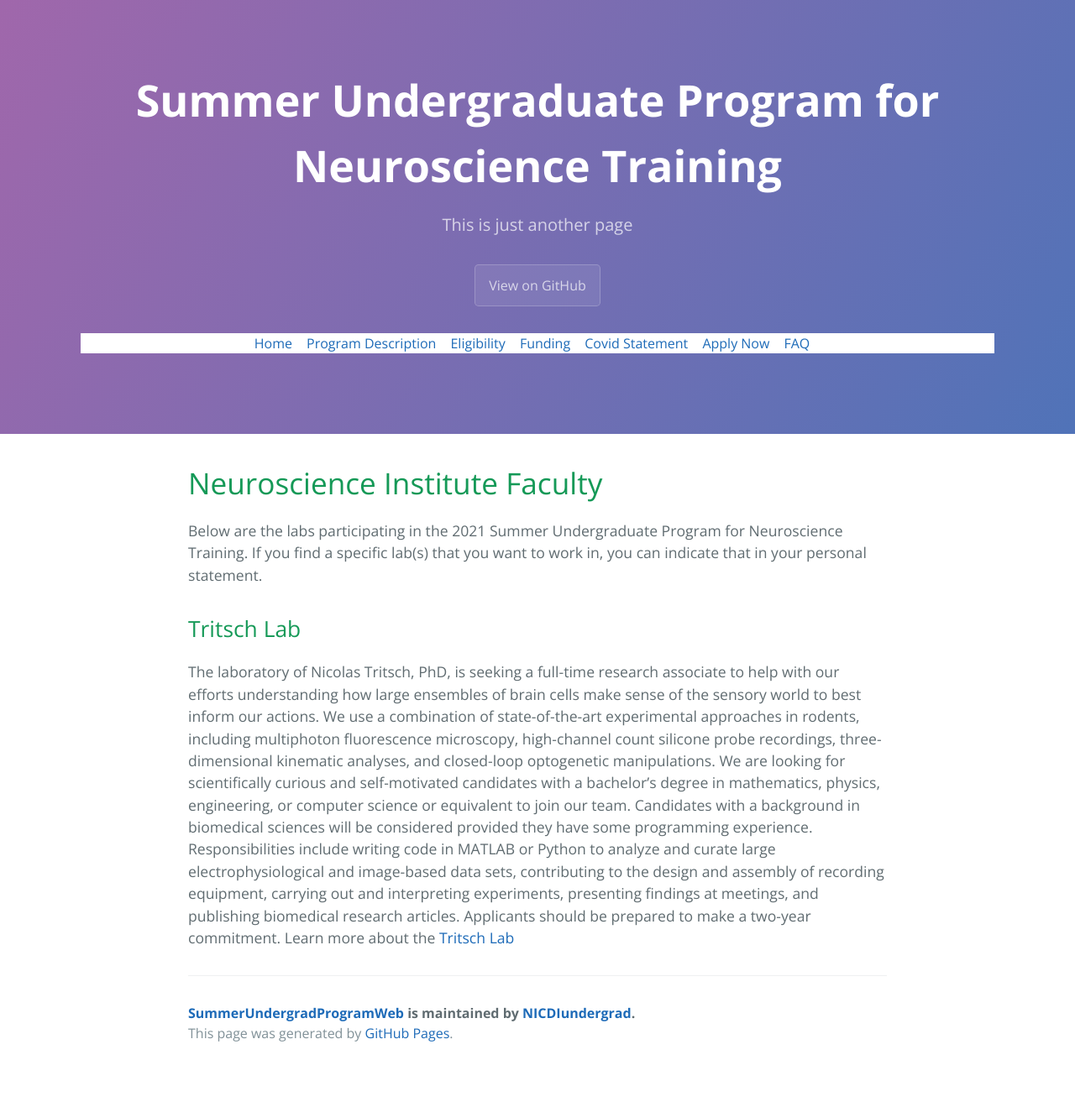
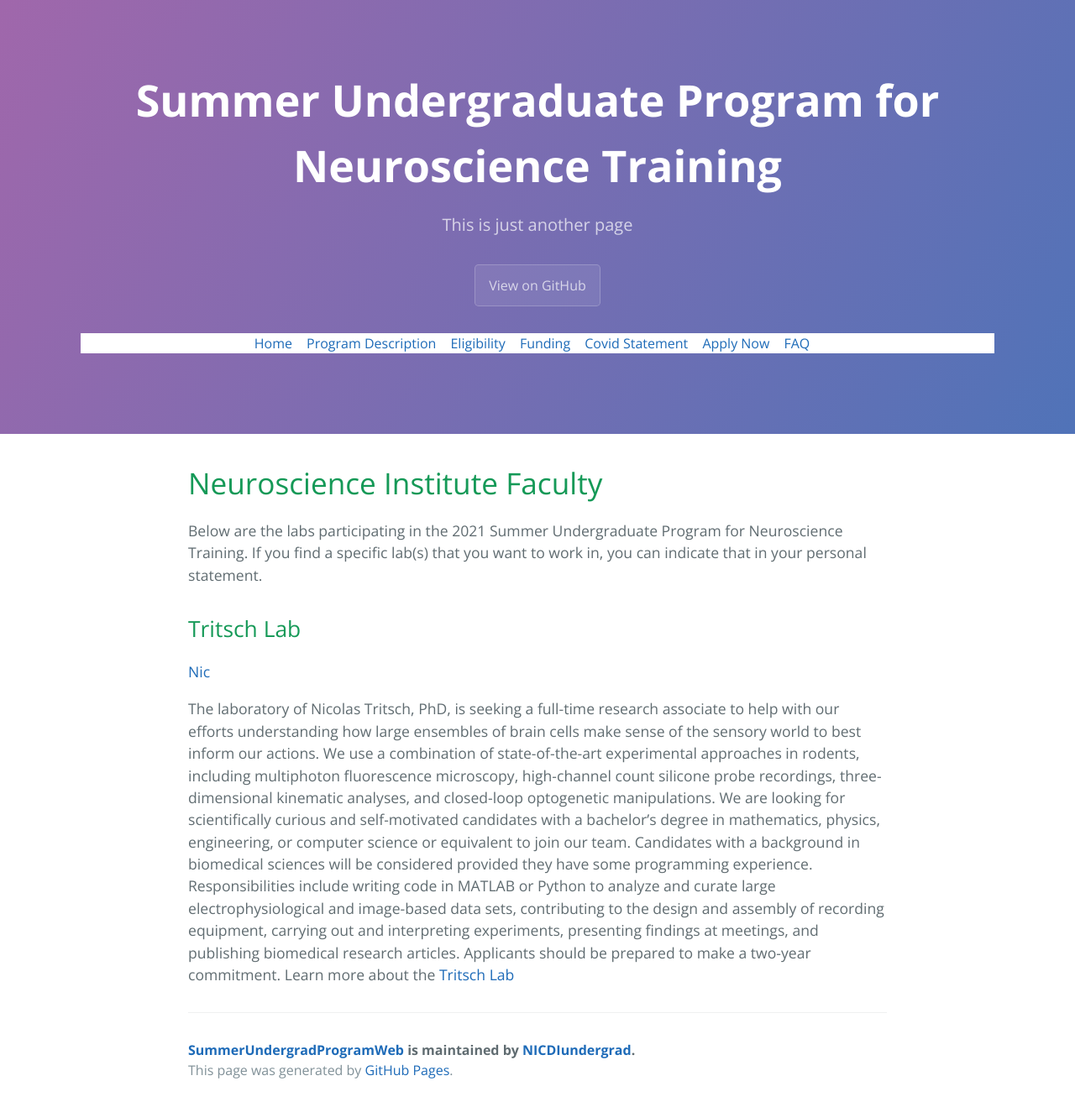
Before and after one commit to NICDIundergrad/SummerUndergradProgramWeb, a Jekyll site: the page built from another-page.md, in a window 1280 px wide. Shown: the whole page at 84% size. Built offline with Jekyll 4.4.1, drawn with Linux system fonts in a browser that asks for light colours; before the commit the page ends 1275 px from its top, so only the background shows below that.

Commit message:
Update another-page.md

```diff
--- a/another-page.md
+++ b/another-page.md
@@ -10,6 +10,6 @@ Below are the labs participating in the 2021 Summer Undergraduate Program for Ne
 
 ## Tritsch Lab
 
-
+[Nic](7b999d_077f419312e54f34997b182225d34990.jpg)
 
 The laboratory of Nicolas Tritsch, PhD, is seeking a full-time research associate to help with our efforts understanding how large ensembles of brain cells make sense of the sensory world to best inform our actions. We use a combination of state-of-the-art experimental approaches in rodents, including multiphoton fluorescence microscopy, high-channel count silicone probe recordings, three-dimensional kinematic analyses, and closed-loop optogenetic manipulations. We are looking for scientifically curious and self-motivated candidates with a bachelor’s degree in mathematics, physics, engineering, or computer science or equivalent to join our team. Candidates with a background in biomedical sciences will be considered provided they have some programming experience. Responsibilities include writing code in MATLAB or Python to analyze and curate large electrophysiological and image-based data sets, contributing to the design and assembly of recording equipment, carrying out and interpreting experiments, presenting findings at meetings, and publishing biomedical research articles. Applicants should be prepared to make a two-year commitment. Learn more about the [Tritsch Lab](https://www.tritschlab.org)
```
